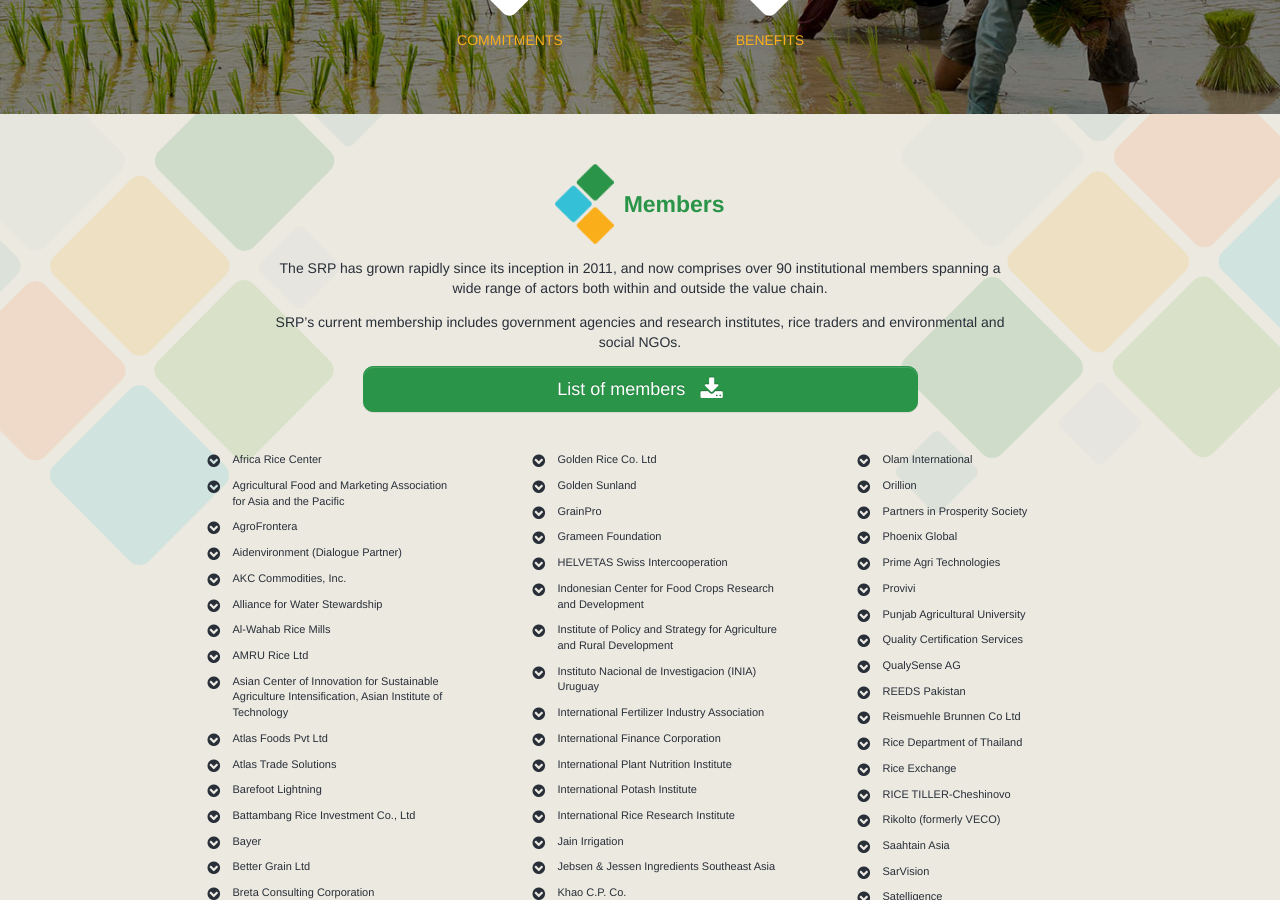
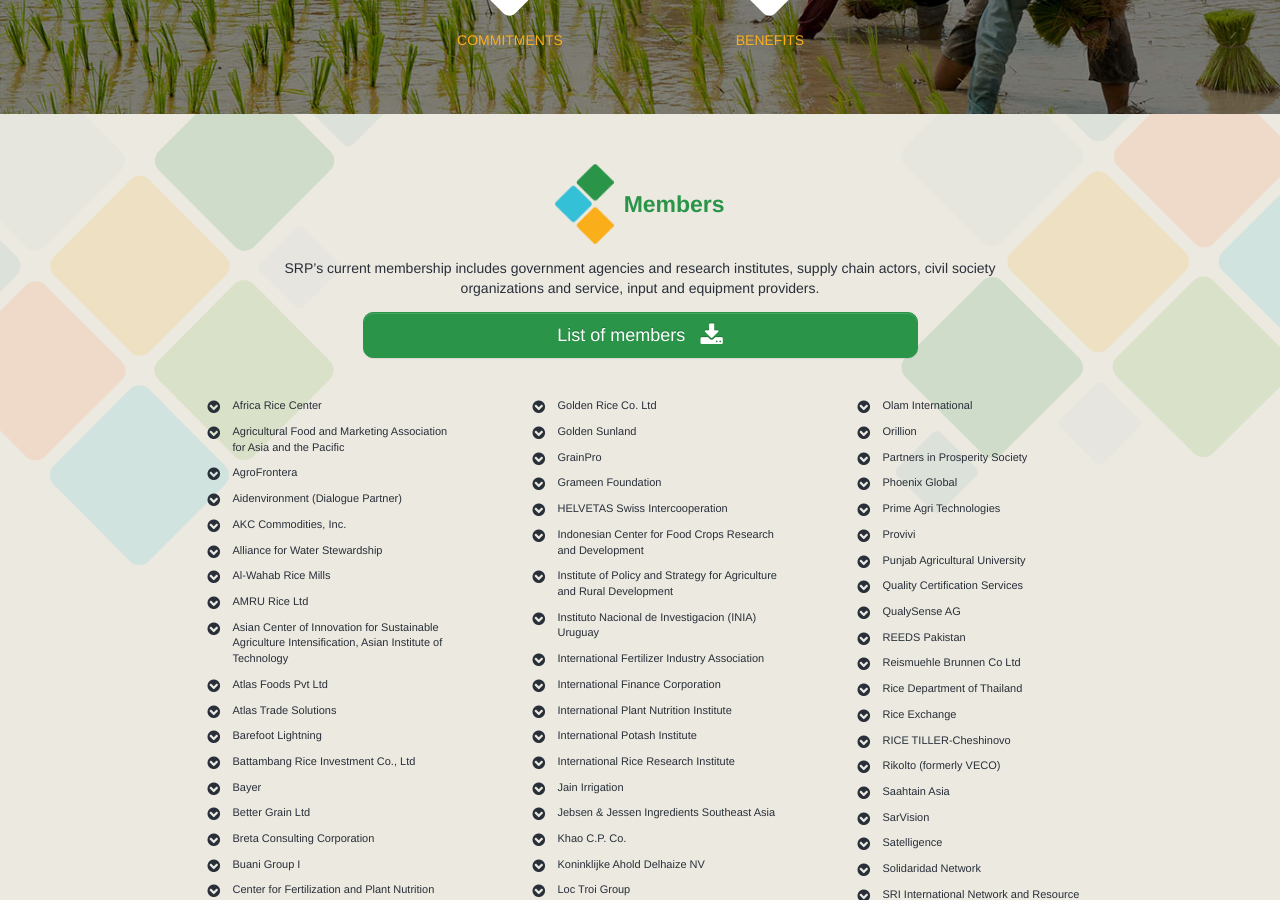
Before and after one commit to sustainablericeplatform/sustainablericeplatform.github.io, a Jekyll site: the page built from Get-Involved/index.html, in a window 1280 px wide and 900 px high, scrolled down 1164 px. Built offline with Jekyll 4.4.1, drawn with Linux system fonts in a browser that asks for light colours.

Commit message:
Update index.html

```diff
--- a/Get-Involved/index.html
+++ b/Get-Involved/index.html
@@ -65,8 +65,7 @@
         <div class="row">
             <div class="col-md-8 col-md-offset-2">
                 <div class="text-container">
-                    <p>The SRP has grown rapidly since its inception in 2011, and now comprises over 90 institutional members spanning a wide range of actors both within and outside the value chain.</p>
-                    <p>SRP’s current membership includes government agencies and research institutes, rice traders and environmental and social NGOs.</p>
+                    <p>SRP’s current membership includes government agencies and research institutes, supply chain actors, civil society organizations and service, input and equipment providers.</p>
                 </div>
             </div>
             <div class="col-md-6 col-md-offset-3 col-sm-8 col-sm-offset-2">
```
